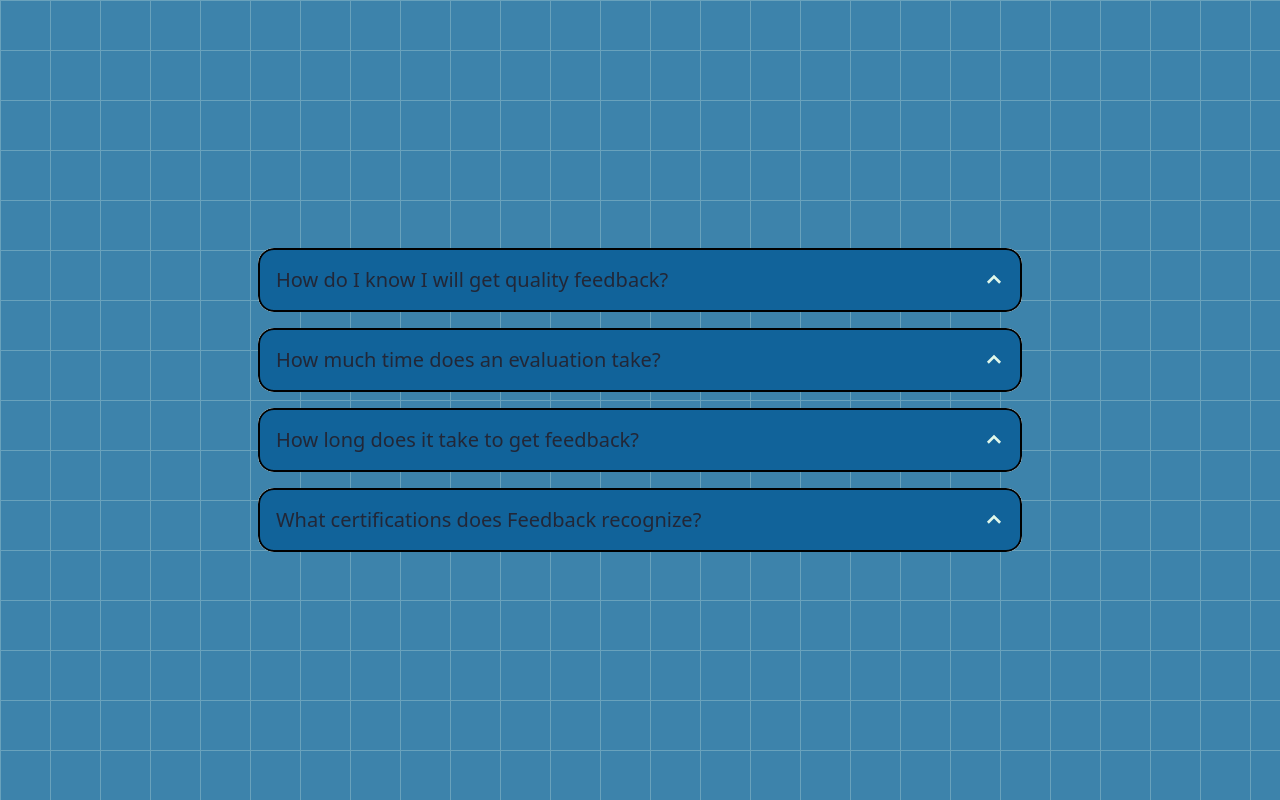
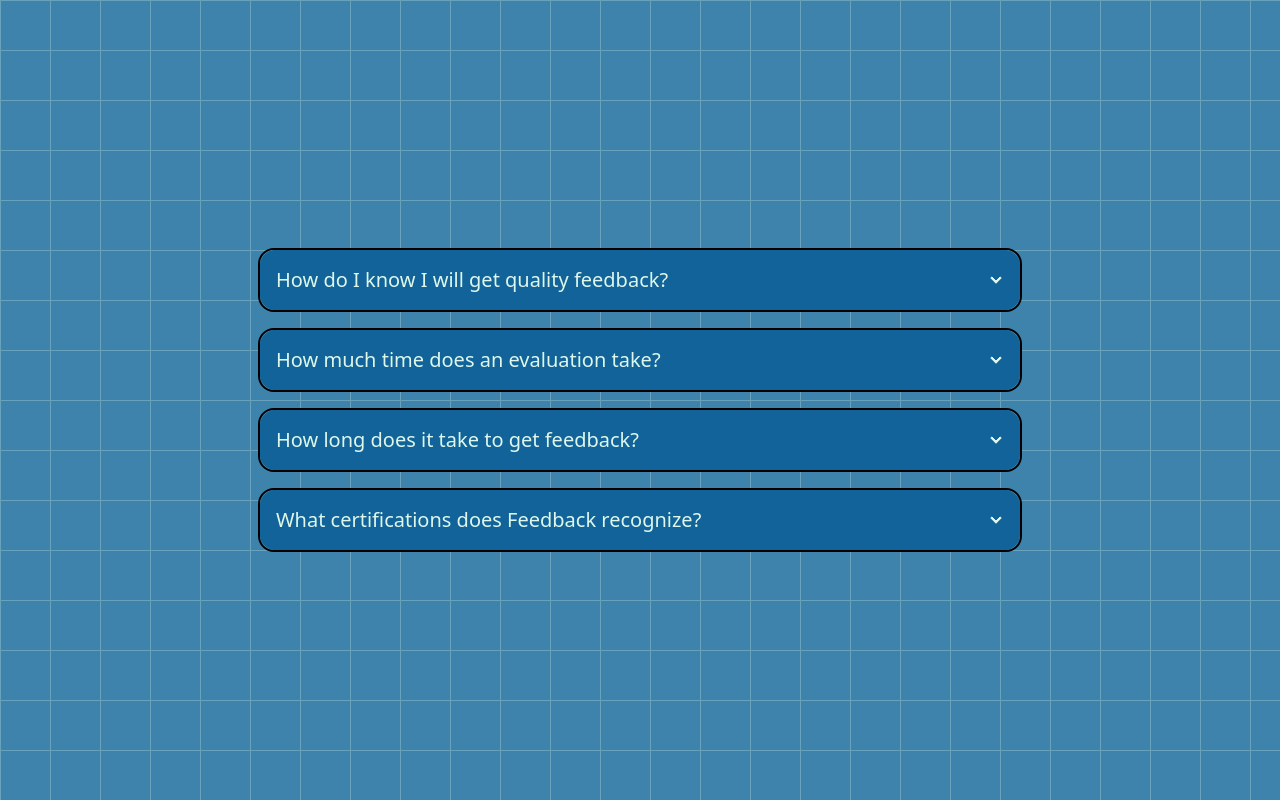
Before and after one commit to colinjcason/project-ruminate, a Next.js app: page /FAQS in a window 1280 px wide. Built offline with nearby package versions, Linux system fonts and the light colour scheme.

Commit message:
actually used daisyui accordion

```diff
--- a/src/components/ui/accordion.tsx
+++ b/src/components/ui/accordion.tsx
@@ -8,36 +8,72 @@ type AccordionProps = {
   onClick: () => void;
 };
 
-const Accordion: React.FC<AccordionProps> = ({
-  title,
-  body,
-  isOpen,
-  onClick,
-}) => {
+const Accordion: React.FC<AccordionProps> = ({ title, body, isOpen, onClick }) => {
   return (
-    <div
-      className="w-[764px] flex flex-col items-start  rounded-[16px] bg-[var(--d-color-semantic-secondary-100,#F2FCF7)] gap-[var(--t-spacing-2,8px)] overflow-hidden"
-    >
-      <button
-        onClick={onClick}
-        className={`w-full flex items-center justify-between p-4 bg-[var(--d-color-semantic-secondary-900,#11639A)] border-2 border-black ${isOpen ? 'rounded-t-[16px] rounded-b-none' : 'rounded-[16px]'} overflow-hidden`}
-      >
-        <span
-            className="text-xl font-medium flex-1 text-left font-[var(--fontFamilies-roboto-flex,'Roboto Flex')] text-[var(--fontSize-4,20px)] text-[#DEF7EA] font-[500] leading-[var(--lineHeights-7,28px)]"
-            >
+    <div className="w-[764px] border-2 border-black rounded-[16px] overflow-hidden">
+      <div className={`collapse collapse-arrow ${isOpen ? "collapse-open" : ""} bg-secondary border-none`}>
+        <input type="checkbox" checked={isOpen} onChange={onClick} />
+        <div
+          className={`collapse-title flex items-center justify-between text-xl font-medium p-4 text-secondary-content bg-secondary
+          ${isOpen ? "rounded-t-[16px] rounded-b-none" : "rounded-[16px]"} w-full b`}
+        >
           {title}
-        </span>
-        <Arrow isOpen={isOpen} />
-      </button>
-      {isOpen && (
- <div className="w-full border-x-2 border-b-2 border-black border-solid rounded-b-[16px]">
- <div className="w-[653px] flex flex-col items-start bg-[var(--d-color-semantic-secondary-100,#F2FCF7)] text-[#222737] font-[var(--fontFamilies-roboto-flex,'Roboto Flex')] text-[var(--fontSize-2,16px)] font-[400] leading-[var(--lineHeights-5,20px)] p-[12px_24px_24px_24px] max-w-[964px] self-stretch">
-   {body}
- </div>
-</div>
-      )}
+        </div>
+        <div className="collapse-content bg-[var(--d-color-semantic-secondary-100,#F2FCF7)] rounded-b-[16px]">
+          <div className="w-[653px] p-[12px_24px_24px_24px] text-[var(--base-content,#222737)] font-[var(--fontFamilies-roboto-flex,'Roboto Flex')] text-[var(--fontSize-2,16px)] font-[400] leading-[var(--lineHeights-5,20px)]">
+            {body}
+          </div>
+        </div>
+      </div>
     </div>
   );
 };
 
 export default Accordion;
+
+
+
+
+// import React from "react";
+// import Arrow from "@/components/ui/Arrow";
+
+// type AccordionProps = {
+//   title: string;
+//   body: string;
+//   isOpen: boolean;
+//   onClick: () => void;
+// };
+
+// const Accordion: React.FC<AccordionProps> = ({
+//   title,
+//   body,
+//   isOpen,
+//   onClick,
+// }) => {
+//   return (
+//     <div
+//       className="w-[764px] flex flex-col items-start  rounded-[16px] bg-[var(--d-color-semantic-secondary-100,#F2FCF7)] gap-[var(--t-spacing-2,8px)] overflow-hidden"
+//     >
+//       <button
+//         onClick={onClick}
+//         className={`w-full flex items-center justify-between p-4 bg-[var(--d-color-semantic-secondary-900,#11639A)] border-2 border-black ${isOpen ? 'rounded-t-[16px] rounded-b-none' : 'rounded-[16px]'} overflow-hidden`}
+//       >
+//         <span
+//             className="text-xl font-medium flex-1 text-left font-[var(--fontFamilies-roboto-flex,'Roboto Flex')] text-[var(--fontSize-4,20px)] text-[#DEF7EA] font-[500] leading-[var(--lineHeights-7,28px)]"
+//             >
+//           {title}
+//         </span>
+//         <Arrow isOpen={isOpen} />
+//       </button>
+//       {isOpen && (
+//  <div className="w-full border-x-2 border-b-2 border-black border-solid rounded-b-[16px]">
+//  <div className="w-[653px] flex flex-col items-start bg-[var(--d-color-semantic-secondary-100,#F2FCF7)] text-[#222737] font-[var(--fontFamilies-roboto-flex,'Roboto Flex')] text-[var(--fontSize-2,16px)] font-[400] leading-[var(--lineHeights-5,20px)] p-[12px_24px_24px_24px] max-w-[964px] self-stretch">
+//    {body}
+//  </div>
+// </div>
+//       )}
+//     </div>
+//   );
+// };
+
+// export default Accordion;
```
Also changed, not shown: tailwind.config.ts (+82 -0 lines).
